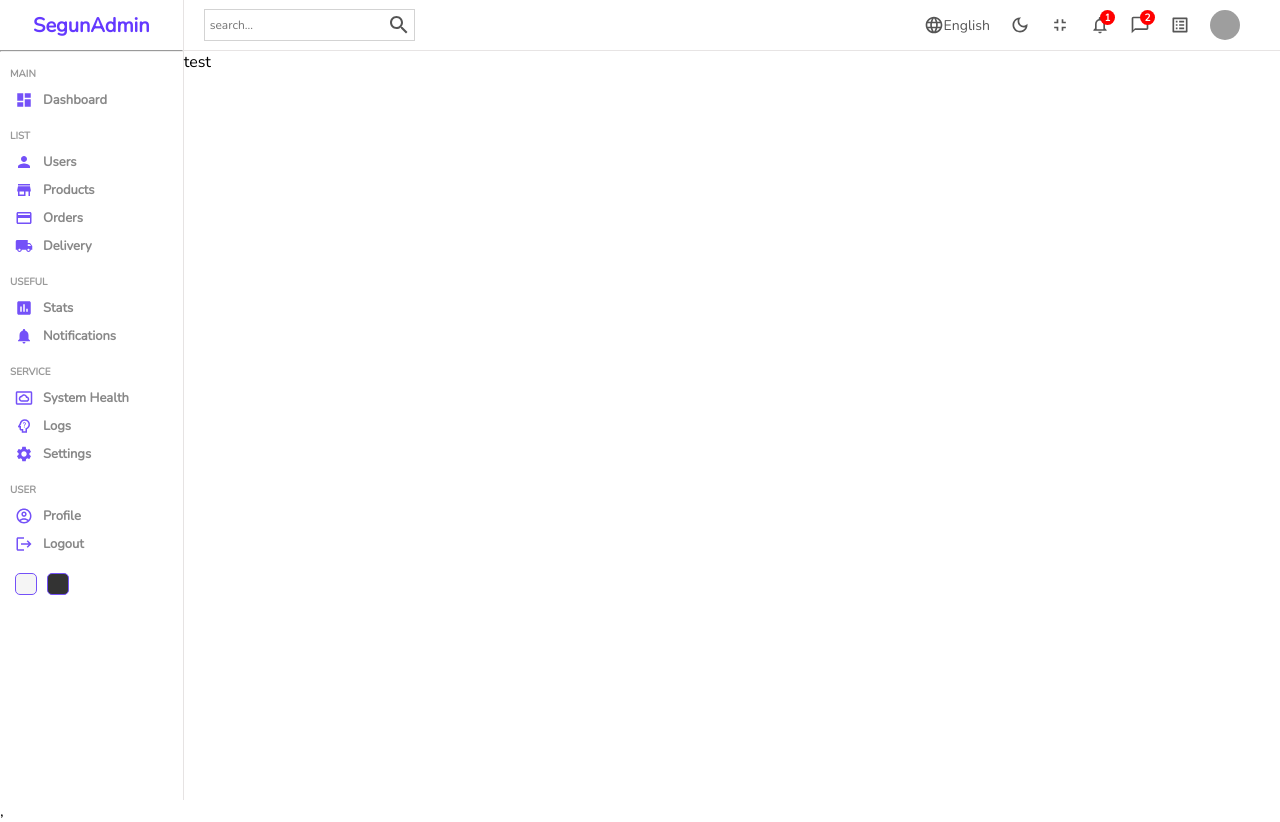
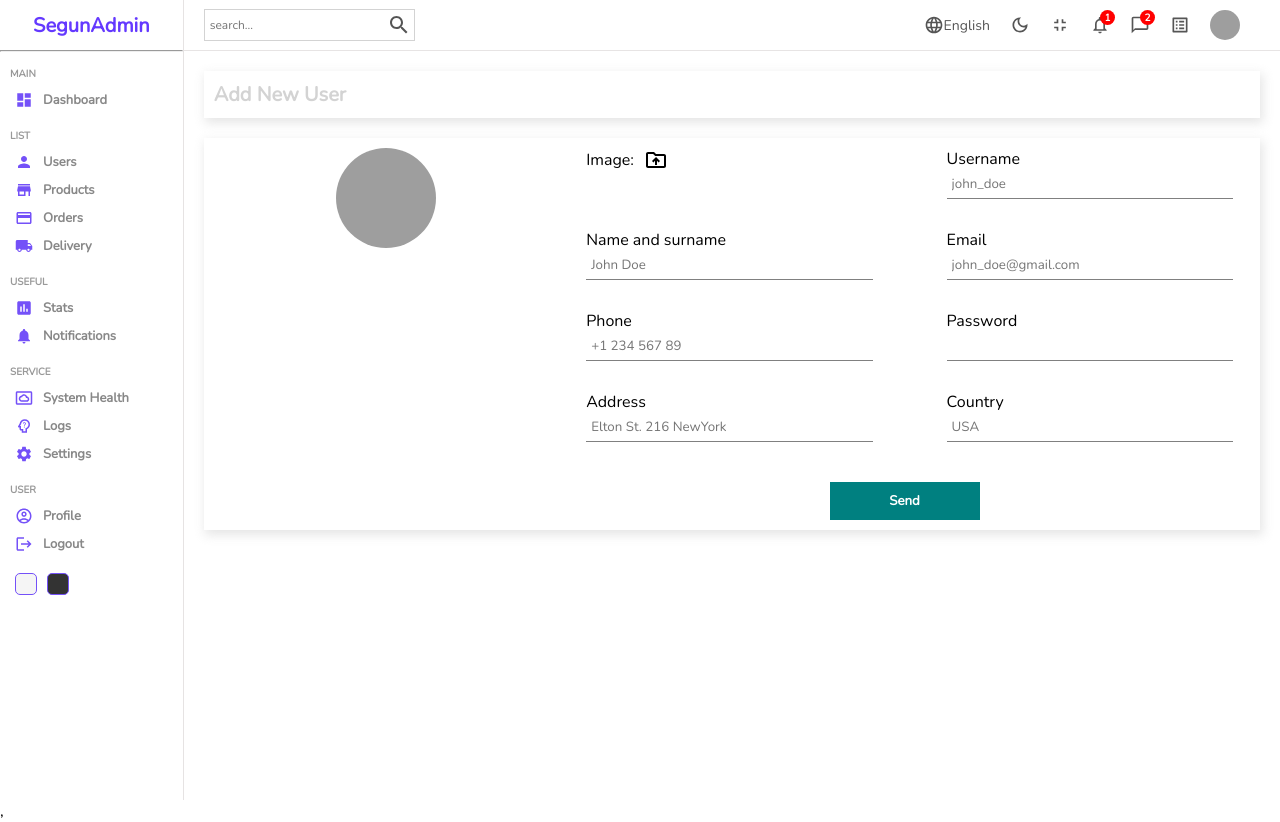
Before and after one commit to Danny4life/Admin-Dashboard, a React (Create React App) app in the folder dashboard/: page /users/new in a window 1280 px wide. Built offline with nearby package versions, Linux system fonts and the light colour scheme; grey boxes are pictures that could not be loaded.

Commit message:
added form to user new page

```diff
--- a/dashboard/src/App.js
+++ b/dashboard/src/App.js
@@ -8,6 +8,7 @@
   Routes,
   Route,
 } from "react-router-dom";
+import { productInputs, userInputs } from "./Formsource";
 
 
 
@@ -23,12 +24,12 @@
           <Route path="users">
             <Route index element={<List />} />
             <Route path=":userId" element={<Single />} />
-            <Route path="new" element={<New />} />
+            <Route path="new" element={<New inputs={userInputs} title="Add New User" />} />
           </Route>
           <Route path="products">
             <Route index element={<List />} />
             <Route path=":productId" element={<Single />} />
-            <Route path="new" element={<New />} />
+            <Route path="new" element={<New inputs={productInputs} title="Add New Product" />} />
           </Route>
         </Routes>
     </BrowserRouter>,
--- /dev/null
+++ b/dashboard/src/Formsource.js
@@ -0,0 +1,76 @@
+export const userInputs = [
+    {
+      id: 1,
+      label: "Username",
+      type: "text",
+      placeholder: "john_doe",
+    },
+    {
+      id: 2,
+      label: "Name and surname",
+      type: "text",
+      placeholder: "John Doe",
+    },
+    {
+      id: 3,
+      label: "Email",
+      type: "mail",
+      placeholder: "john_doe@gmail.com",
+    },
+    {
+      id: 4,
+      label: "Phone",
+      type: "text",
+      placeholder: "+1 234 567 89",
+    },
+    {
+      id: 5,
+      label: "Password",
+      type: "password",
+    },
+    {
+      id: 6,
+      label: "Address",
+      type: "text",
+      placeholder: "Elton St. 216 NewYork",
+    },
+    {
+      id: 7,
+      label: "Country",
+      type: "text",
+      placeholder: "USA",
+    },
+  ];
+
+  export const productInputs = [
+    {
+      id: 1,
+      label: "Title",
+      type: "text",
+      placeholder: "Apple Macbook Pro",
+    },
+    {
+      id: 2,
+      label: "Description",
+      type: "text",
+      placeholder: "Description",
+    },
+    {
+      id: 3,
+      label: "Category",
+      type: "text",
+      placeholder: "Computers",
+    },
+    {
+      id: 4,
+      label: "Price",
+      type: "text",
+      placeholder: "100",
+    },
+    {
+      id: 5,
+      label: "Stock",
+      type: "text",
+      placeholder: "in stock",
+    },
+  ];
--- a/dashboard/src/pages/new/New.jsx
+++ b/dashboard/src/pages/new/New.jsx
@@ -1,15 +1,44 @@
 import "./new.scss"
 import Sidebar from "../../components/sidebar/Sidebar"
 import NavBar from "../../components/navbar/NavBar"
+import DriveFolderUploadOutlinedIcon from "@mui/icons-material/DriveFolderUploadOutlined";
 
 
-const New = () => {
+const New = ({ inputs, title }) => {
     return (
         <div className="new">
             <Sidebar />
             <div className="newContainer">
                 <NavBar />
-                test
+                <div className="top">
+                    <h1>{title}</h1>
+                </div>
+                <div className="bottom">
+                    <div className="left">
+                        <img
+                        src="https://icon-library.com/images/no-image-icon/no-image-icon-0.jpg" alt="" />
+                    </div>
+                    <div className="right">
+                    <form>
+                        <div className="formInput">
+                            <label htmlFor="file">
+                               Image: <DriveFolderUploadOutlinedIcon className="icon" />
+                            </label>
+                            <input type="file" id="file" style={{display: "none"}} />
+                        </div>
+
+                        {inputs.map((input)=> (
+
+                            <div className="formInput" key={input.id}>
+                            <label>{input.label}</label>
+                            <input type={input.type} placeholder={input.placeholder} />
+                        </div>
+
+                        ))}
+                        <button>Send</button>
+                    </form>
+                    </div>
+                </div>
             </div>
         </div>
      );
--- a/dashboard/src/pages/new/new.scss
+++ b/dashboard/src/pages/new/new.scss
@@ -4,5 +4,77 @@
 
     .newContainer {
         flex: 6;
+
+        .top,
+        .bottom {
+            -webkit-box-shadow: 2px 4px 10px 1px rgba(0, 0, 0, 0.47);
+            box-shadow: 2px 4px 10px 1px rgba(201, 201, 201, 0.47);
+            padding: 10px;
+            margin: 20px;
+            display: flex;
+
+            h1 {
+                color: lightgray;
+                font-size: 20px;
+            }
+
+            .left{
+                flex: 1;
+                text-align: center;
+
+                img {
+                    width: 100px;
+                    height: 100px;
+                    border-radius: 50%;
+                    object-fit: cover;
+                }
+            }
+
+            .right {
+                flex: 2;
+
+
+                form {
+                    display: flex;
+                    flex-wrap: wrap;
+                    gap: 30px;
+                    justify-content: space-around;
+
+                    .formInput{
+                        width: 40%;
+
+                        label {
+                            display: flex;
+                            align-items: center;
+                            gap: 10px;
+
+                            .icon {
+                                cursor: pointer;
+                            }
+                        }
+
+                        input {
+                            width: 100%;
+                            padding: 5px;
+                            border: none;
+                            border-bottom: 1px solid gray;
+                        }
+                    }
+
+                    button {
+                        width: 150px;
+                        padding: 10px;
+                        background-color: teal;
+                        border: none;
+                        color: white;
+                        font-weight: bold;
+                        cursor: pointer;
+                        margin-top: 10px;
+                    }
+                }
+            }
+
+
+        }
     }
 }
```
